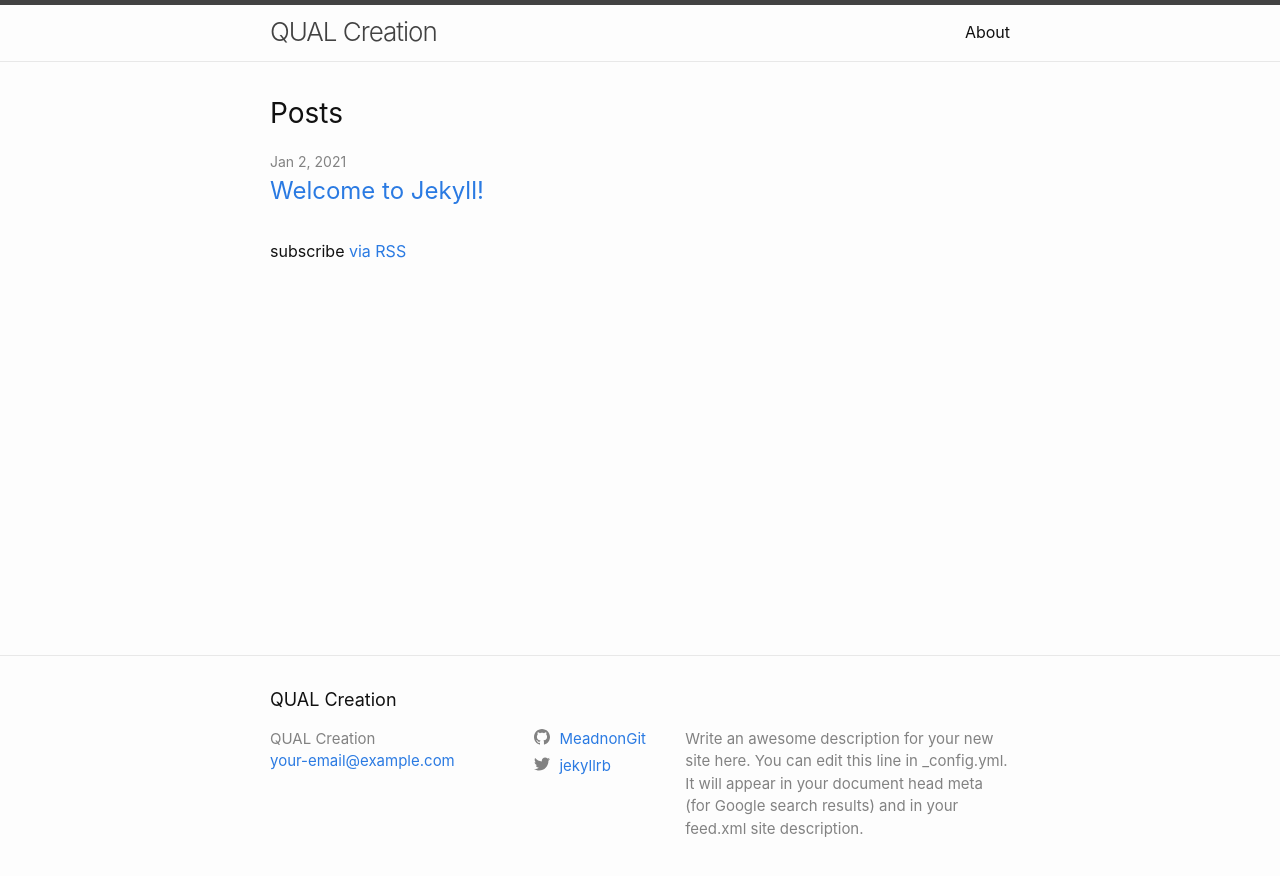
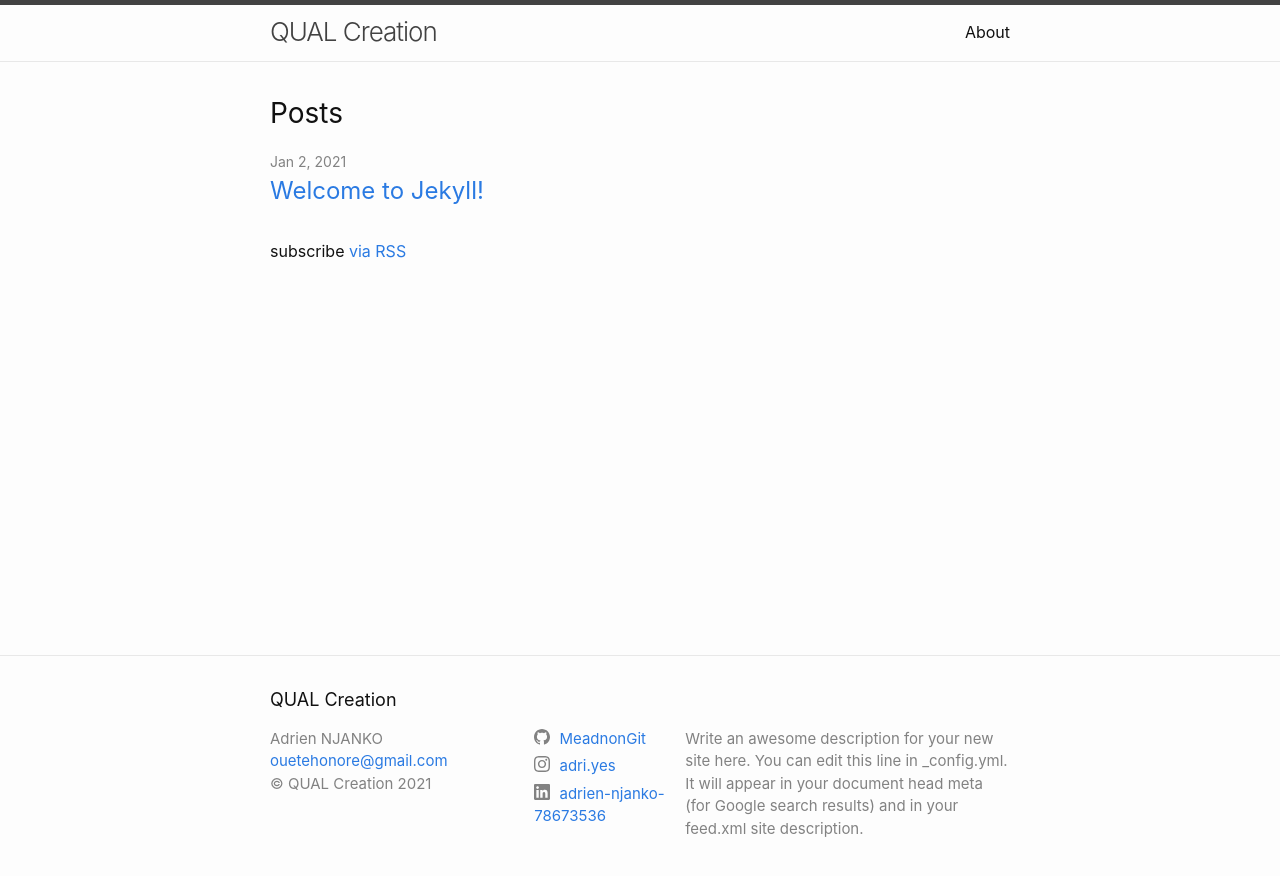
Before and after one commit to MeadnonGit/my-gh-pages-test-style, a Jekyll site: the page built from index.markdown, in a window 1280 px wide. Shown: the top 876 px of the page. Built offline with Jekyll 4.4.1, drawn with Linux system fonts in a browser that asks for light colours.

Commit message:
add personal email, add social accounts lnkedin,instagram

```diff
--- a/_config.yml
+++ b/_config.yml
@@ -19,15 +19,31 @@
 # in the templates via {{ site.myvariable }}.
 
 title: QUAL Creation
-email: your-email@example.com
+email: ouetehonore@gmail.com
 description: >- # this means to ignore newlines until "baseurl:"
   Write an awesome description for your new site here. You can edit this
   line in _config.yml. It will appear in your document head meta (for
   Google search results) and in your feed.xml site description.
 baseurl: "/my-gh-pages-test-style" # the subpath of your site, e.g. /blog
 url: "https://meadnongit.github.io" # the base hostname & protocol for your site, e.g. http://example.com
-twitter_username: jekyllrb
+#twitter_username:
 github_username:  MeadnonGit
+
+# Add by meadnongit
+# To change the order of appearance, go to social.html and change the order of each line. The code is read from top
+# down
+linkedin_username: adrien-njanko-78673536
+instagram_username: adri.yes
+
+# Add by meadnongit
+# Add of author name. It will appear on all pages
+author: Adrien NJANKO
+
+# Add by meadnongit
+# New field not part in the default minima theme.
+# Add a copyright. A copyright symbol and year will be added automatically.
+copyright: "QUAL Creation"
+
 
 # Build settings
 # Remove the default theme to use our personal theme. Uncomment the below line to get back to default theme.
--- a/_includes/footer.html
+++ b/_includes/footer.html
@@ -18,6 +18,9 @@
             {%- if site.email -%}
             <li><a class="u-email" href="mailto:{{ site.email }}">{{ site.email }}</a></li>
             {%- endif -%}
+            {%- if site.copyright -%}
+            <li>&copy; {{ site.copyright }} {{ 'now' | date:"%Y" }}</li>
+            {%- endif -%}
         </ul>
       </div>
 
```
